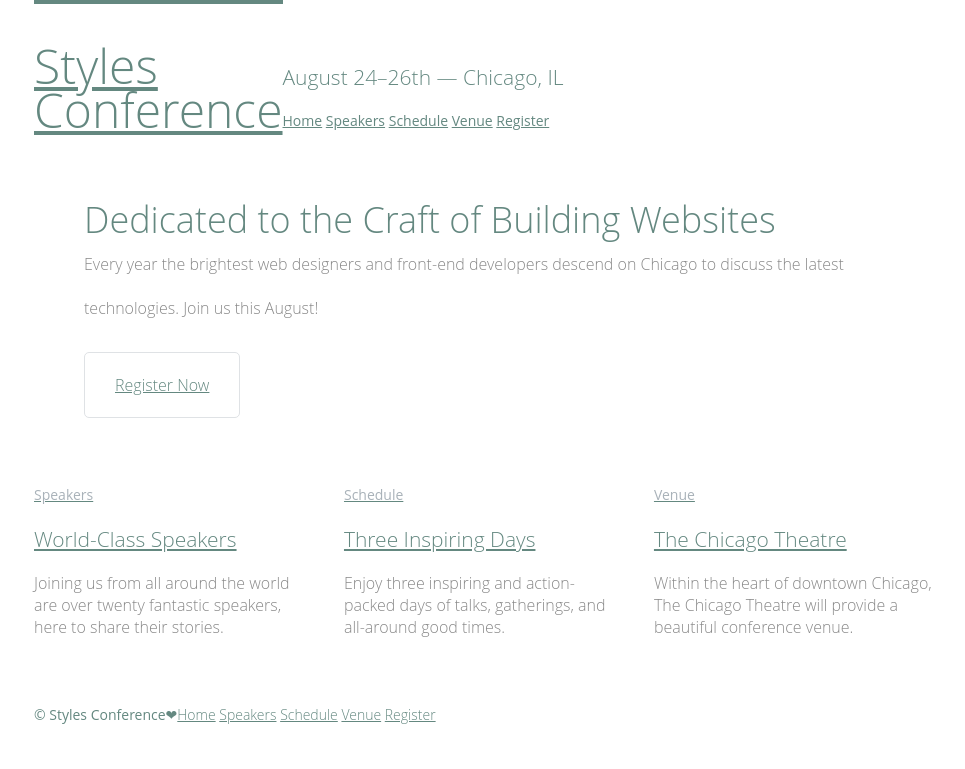
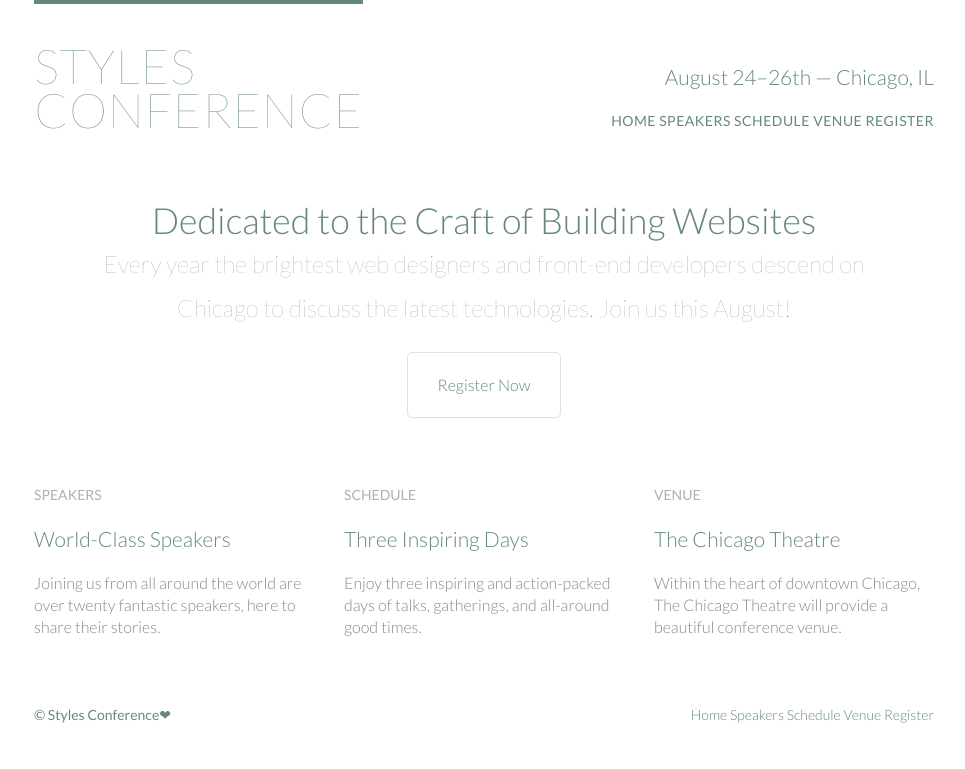
Before and after one commit to garwon/learn_frontend, a Flask app: page / in a window 1280 px wide. Shown: the top 769 px of the page, without its empty margins (156-1121 px from the left). Run offline with Flask 2, Linux system fonts and the light colour scheme.

Commit message:
learn 05

```diff
--- a/static/css/env.css
+++ b/static/css/env.css
@@ -53,7 +53,7 @@ table {
 */
 body {
   color: #888;
-  font: 300 16px/22px "Open Sans", "Helvetica Neue", Helvetica, Arial, sans-serif;
+  font: 300 16px/22px "Lato", "Open Sans", "Helvetica Neue", Helvetica, Arial, sans-serif;
 }
 
 /*
@@ -153,6 +153,7 @@ h5 {
   color: #a9b2b9;
   font-size: 14px;
   font-weight: 400;
+  text-transform: uppercase;
 }
 
 strong {
@@ -175,6 +176,11 @@ a:hover {
 
 a {
   color: #648880;
+  text-decoration: none;
+}
+
+p a {
+  border-bottom: 1px solid #dfe2e5;
 }
 
 .teaser a:hover h3 {
@@ -207,14 +213,16 @@ a {
 .hero {
   line-height: 44px;
   padding: 22px 80px 66px 80px;
+  text-align: center;
 }
 
 .hero h2 {
   font-size: 36px;
 }
 
-.hreo p {
+.hero p {
   font-size: 24px;
+  font-weight: 100;
 }
 
 /*
@@ -229,15 +237,21 @@ a {
   float: left;
   font-size: 48px;
   line-height: 44px;
+  letter-spacing: .5px;
+  font-weight: 100;
+  text-transform: uppercase;
 }
 
 .tagline {
   margin: 66px 0 22px 0;
+  text-align: right;
 }
 
 .primary-nav {
   font-size: 14px;
   font-weight: 400;
+  letter-spacing: .5px;
+  text-transform: uppercase;
 }
 
 /*
@@ -257,3 +271,13 @@ a {
   padding-bottom: 44px;
   padding-top: 44px;
 }
+
+/*
+  ========================================
+  Navigation
+  ========================================
+*/
+
+.nav {
+  text-align: right;
+}
--- a/templates/index.html
+++ b/templates/index.html
@@ -5,6 +5,7 @@
     <title>Styles Conference</title>
     <link href="{{ url_for('static', filename='css/env.css') }}" rel="stylesheet">
     <script src="{{ url_for('static', filename='js/env.js')}}"></script>
+    <link href="https://fonts.googleapis.com/css?family=Lato:100,300,400" rel="stylesheet">
   </head>
   <body>
 
@@ -14,7 +15,7 @@
       </h1>
       <h3 class="tagline">August 24&ndash;26th &mdash; Chicago, IL</h3>
 
-      <nav class="primary-nav">
+      <nav class="nav primary-nav">
         <a href="index.html">Home</a>
         <a href="speakers.html">Speakers</a>
         <a href="schedule.html">Schedule</a>
@@ -63,7 +64,7 @@
 
       <small>&copy; Styles Conference&#10084;</small>
 
-      <nav>
+      <nav class="nav">
         <a href="index.html">Home</a>
         <a href="speakers.html">Speakers</a>
         <a href="schedule.html">Schedule</a>
```
